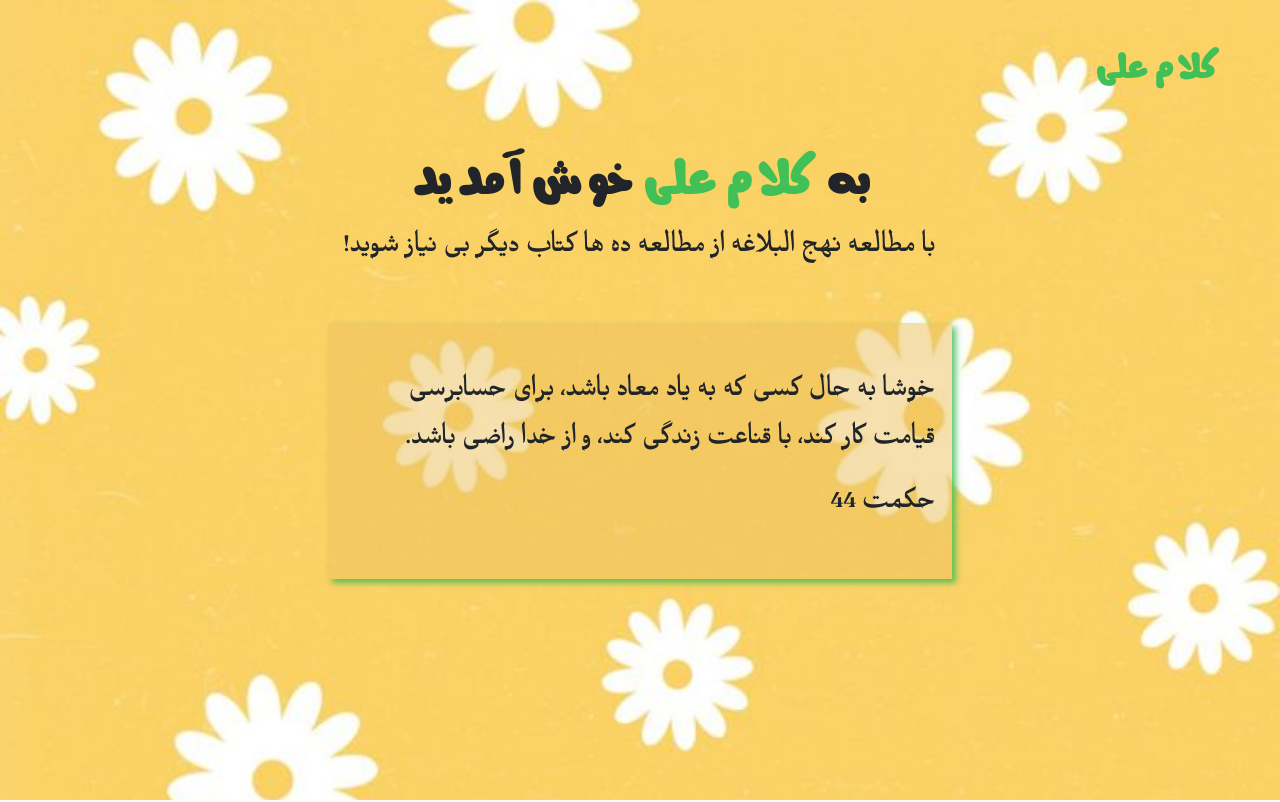
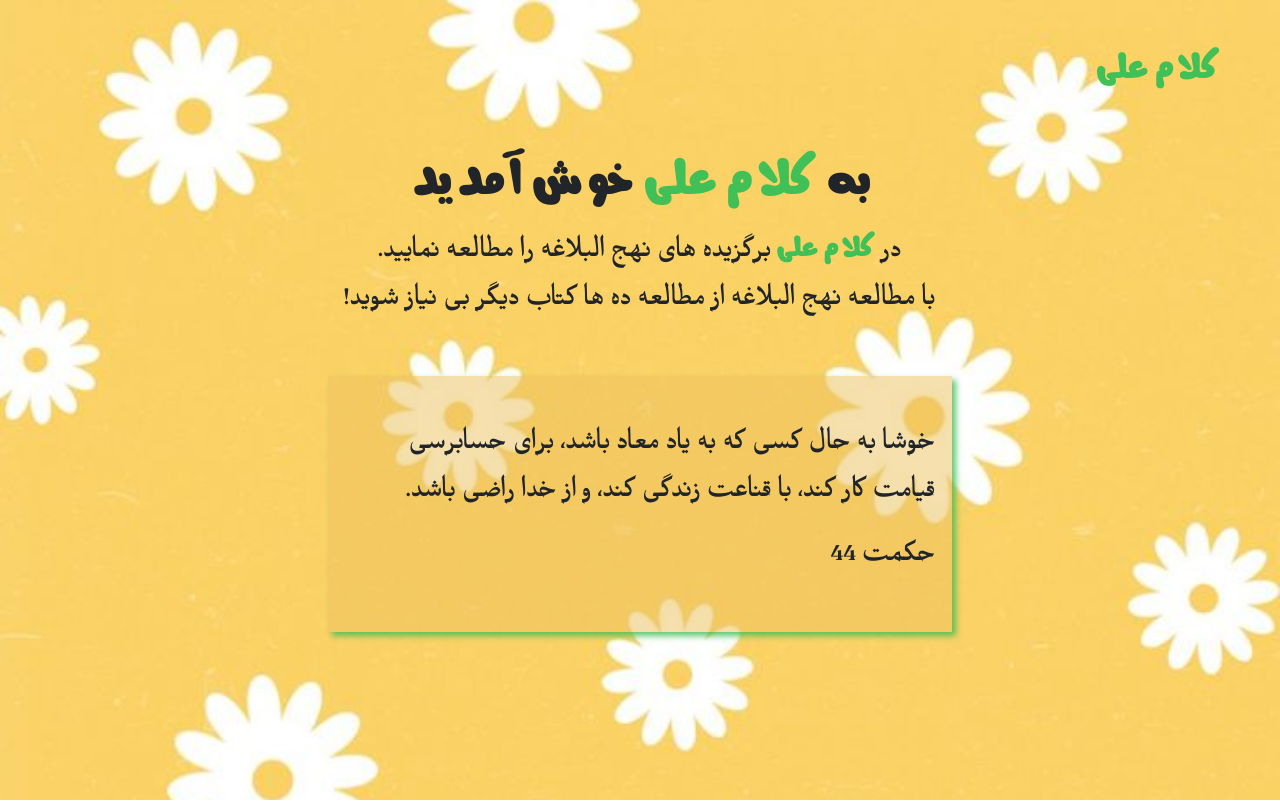
Before and after one commit to shukria-sultani/Imam-Ali-Sayings, a React (Vite) app in the folder Kalam-e-Ali/: page / in a window 1280 px wide. Shown: the top 802 px of the page. Built offline with nearby package versions, Linux system fonts and the light colour scheme.

Commit message:
Added description about the Kalam-e-Ali app.

```diff
--- a/Kalam-e-Ali/src/Components/Hero.jsx
+++ b/Kalam-e-Ali/src/Components/Hero.jsx
@@ -10,7 +10,9 @@ export default function Hero() {
             به <span>کلام علی</span> خوش آمدید
           </h2>
           <span className="hero-span text-center">
+               در  <span>کلام علی</span> برگزیده های نهج البلاغه را مطالعه نمایید.<br />
             با مطالعه نهج البلاغه از مطالعه ده ها کتاب دیگر بی نیاز شوید!
+
           </span>
         </div>
         <div className="row justify-content-center ps-3 pe-3">
--- a/Kalam-e-Ali/src/index.css
+++ b/Kalam-e-Ali/src/index.css
@@ -40,6 +40,10 @@
   font-family: "MRT_3";
   font-size: xx-large;
 }
+.hero-span span{
+  font-family: "Mj_Ramollah";
+  color: #40c057;
+}
 .hero-hekmat {
   font-family: "MRT_3";
   font-size: xx-large;
```
